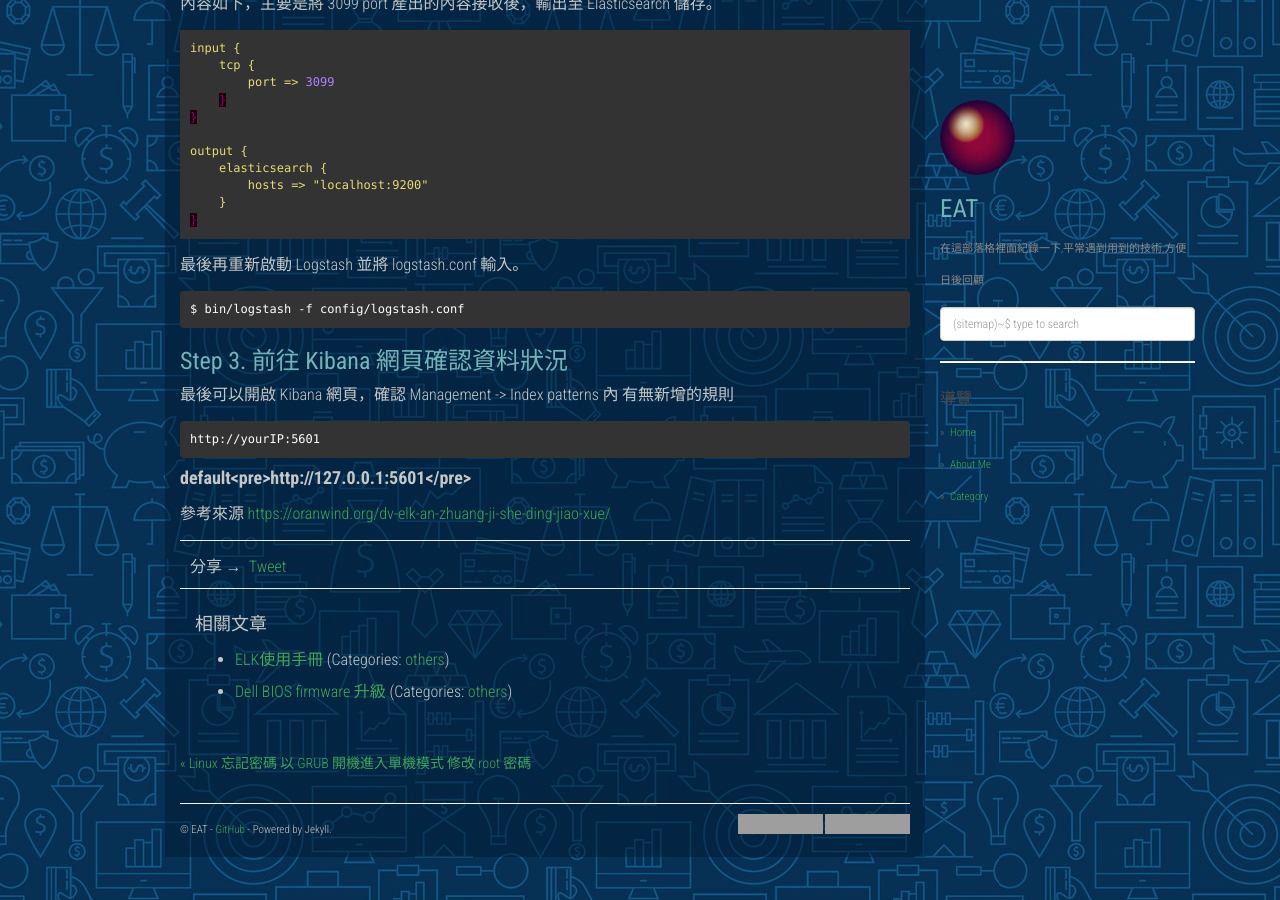
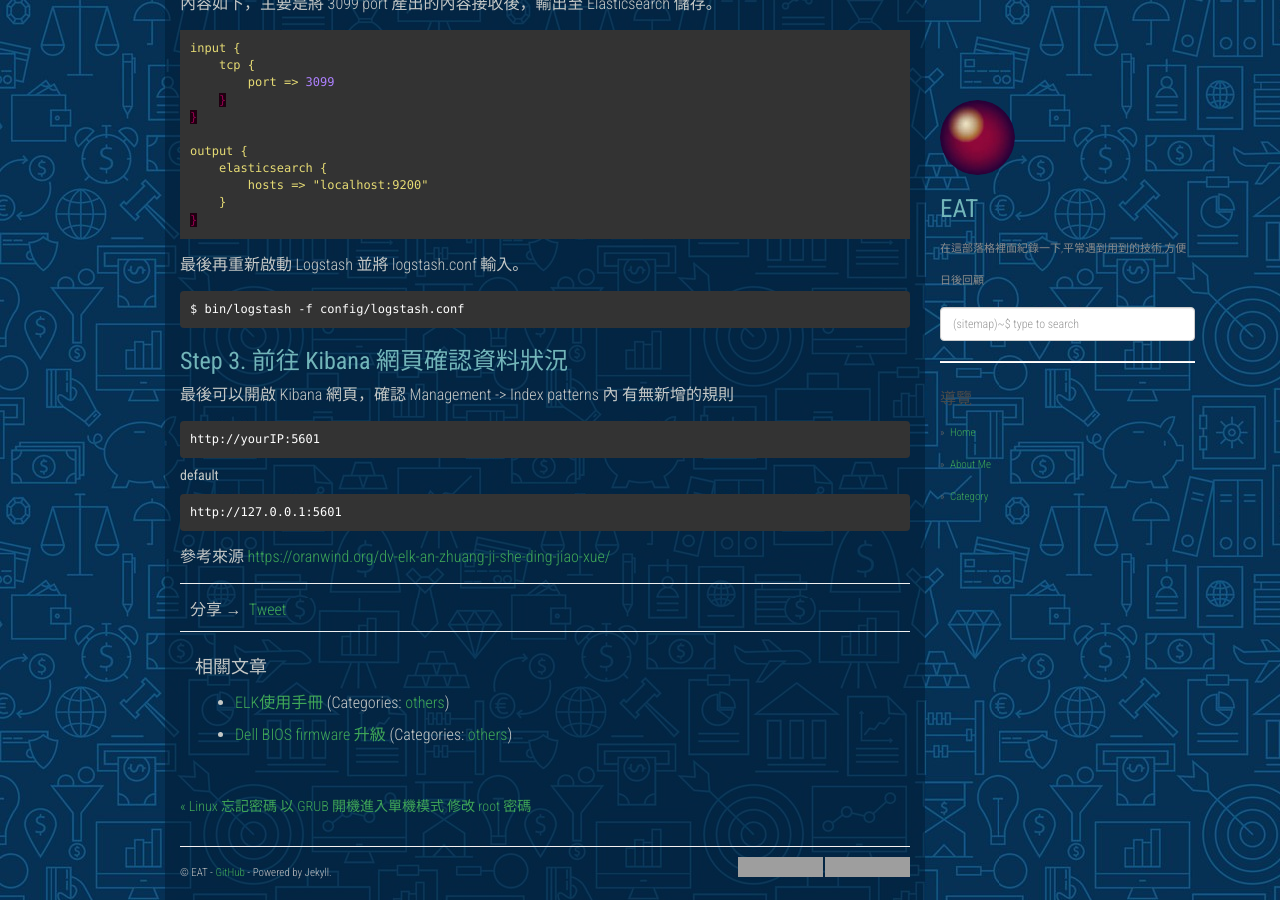
Before and after one commit to dyeat/dyeat.github.io, a Jekyll site: the page built from _posts/2018-12-12-ELK下載與安裝教學.md, in a window 1280 px wide and 900 px high, scrolled down 4392 px. Built offline with Jekyll 4.4.1, drawn with Linux system fonts in a browser that asks for light colours; nearby versions of some CDN libraries; comment, search, counter and statistics services are not loaded; grey boxes are pictures that could not be loaded.

Commit message:
update post

```diff
--- a/_posts/2018-12-12-ELK下載與安裝教學.md
+++ b/_posts/2018-12-12-ELK下載與安裝教學.md
@@ -23,6 +23,7 @@
 #### 前置準備作業
 1. 一台電腦用於 ssh 連線 ( 下方範例使用 Ubuntu )
 2. Ubuntu 16.04 以上版本
+
 ### **Step 1. 安裝 Java 8**
 由於 Elasticsearch 由 Java 語言開發出來，因此第一步驟就先安裝 JAVA 8，安裝指令如下所示：
 
@@ -157,7 +158,9 @@
 最後可以開啟 Kibana 網頁，確認 Management -> Index patterns 內 有無新增的規則
 
 <pre>http://yourIP:5601</pre>
-#### **default<pre>http://127.0.0.1:5601</pre>**
+
+##### default
+<pre>http://127.0.0.1:5601</pre>
 
 參考來源
 [https://oranwind.org/dv-elk-an-zhuang-ji-she-ding-jiao-xue/](https://oranwind.org/dv-elk-an-zhuang-ji-she-ding-jiao-xue/)
```
